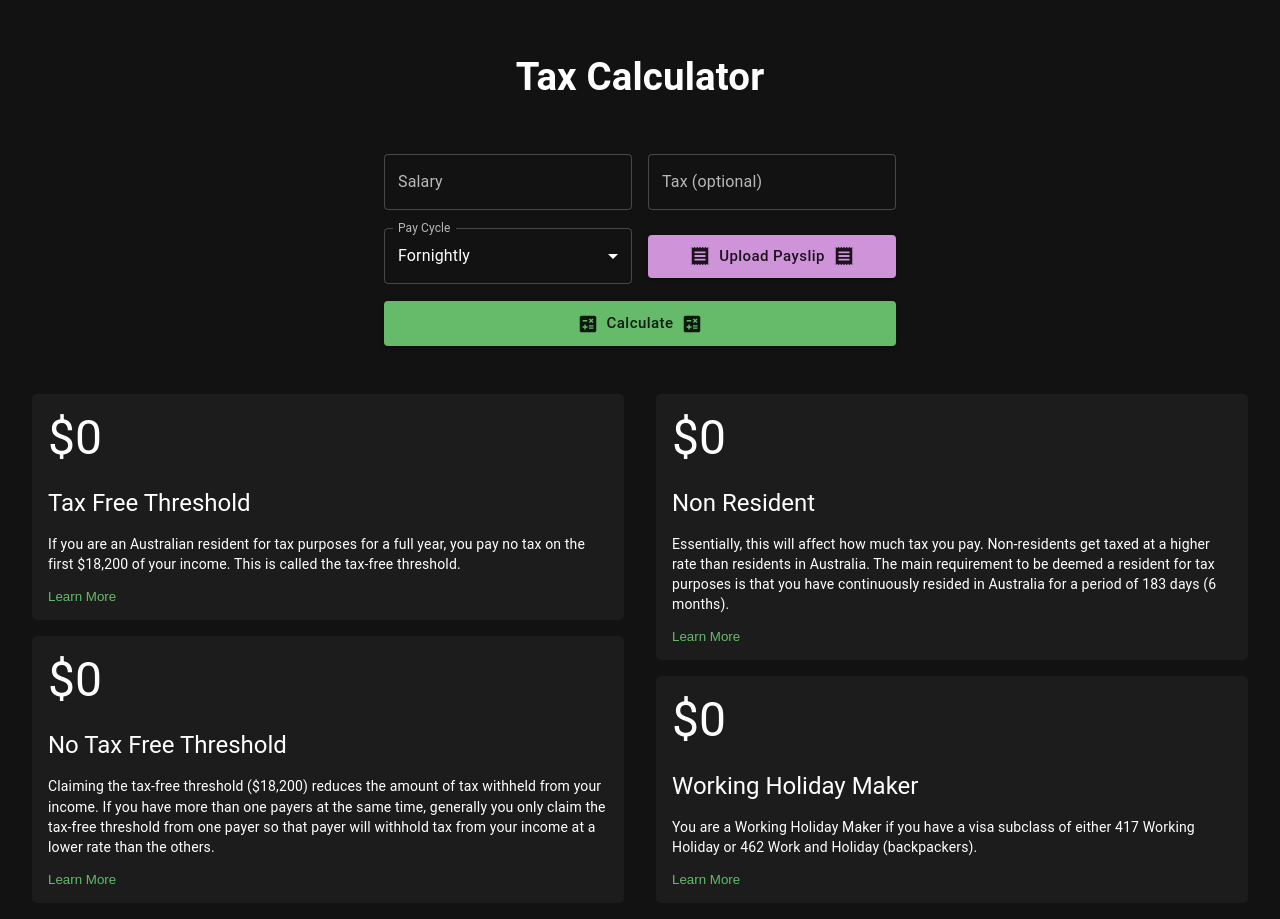
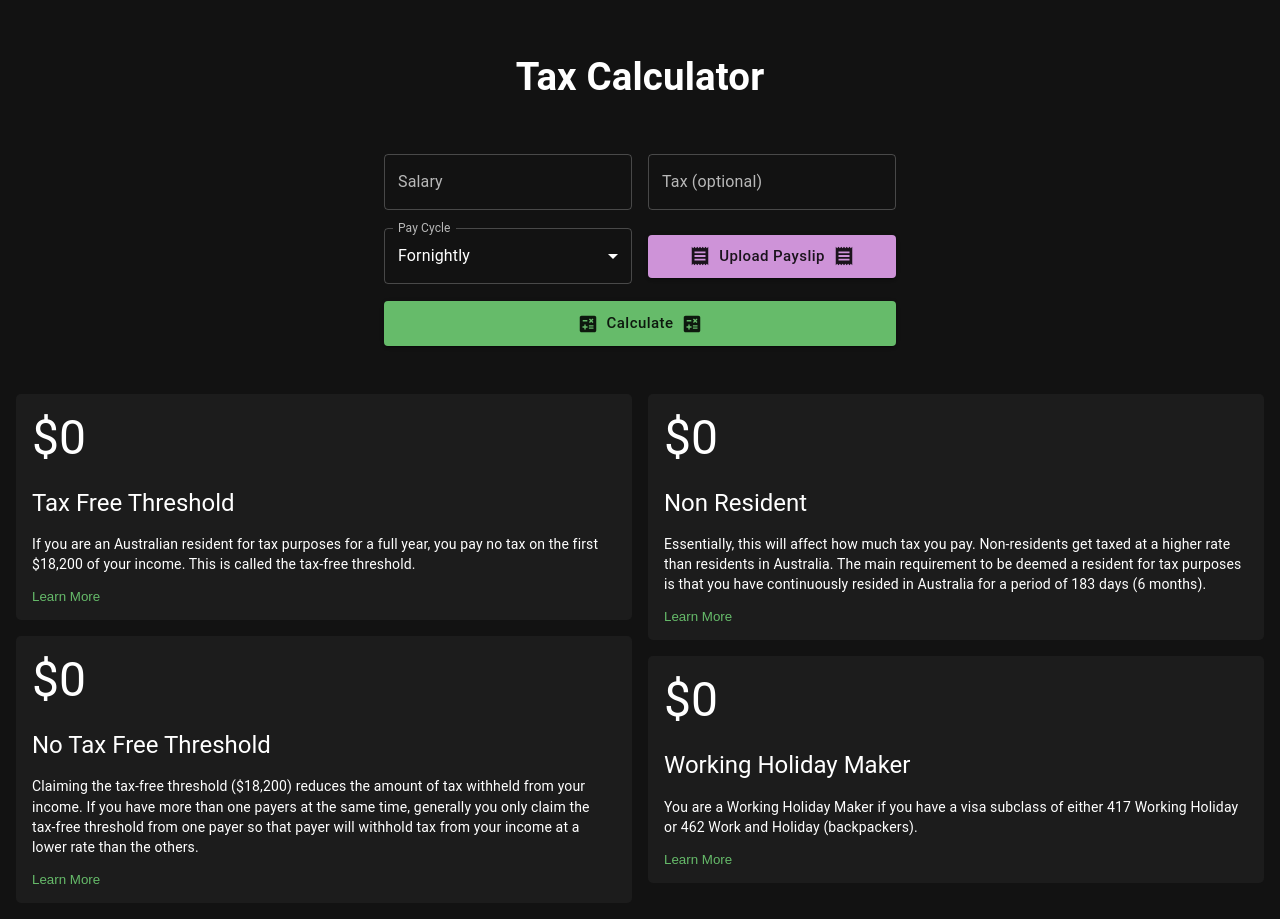
Before and after one commit to Kaiqi-Liang/Tax-Calculator, a React (Create React App) app in the folder frontend/: page / in a window 1280 px wide. Built offline with nearby package versions, Linux system fonts and the light colour scheme.

Commit message:
fix gaps

```diff
--- a/frontend/src/App.tsx
+++ b/frontend/src/App.tsx
@@ -46,8 +46,12 @@ const Form = styled('form')({
 });
 
 const CardContainer = styled(Box)({
+  'display': 'flex',
+  'flexDirection': 'column',
+  'gap': '1rem',
   '@media (min-width: 800px)': {
-    'display': 'flex',
+    display: 'flex',
+    flexDirection: 'row',
   },
 });
 
@@ -59,7 +63,6 @@ const CardColumn = styled(Box)({
     alignItems: 'flex-start',
   },
   'gap': '1rem',
-  'margin': '0 1rem',
 });
 
 const Title = styled(Typography)({
```
